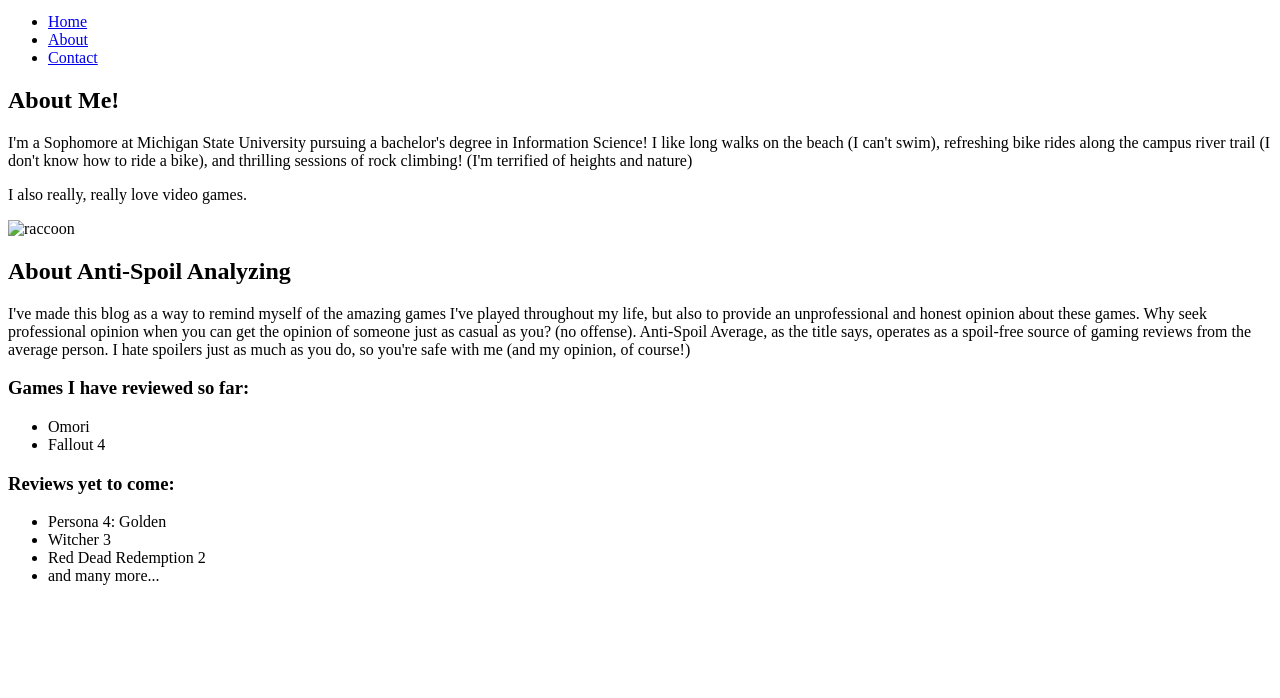
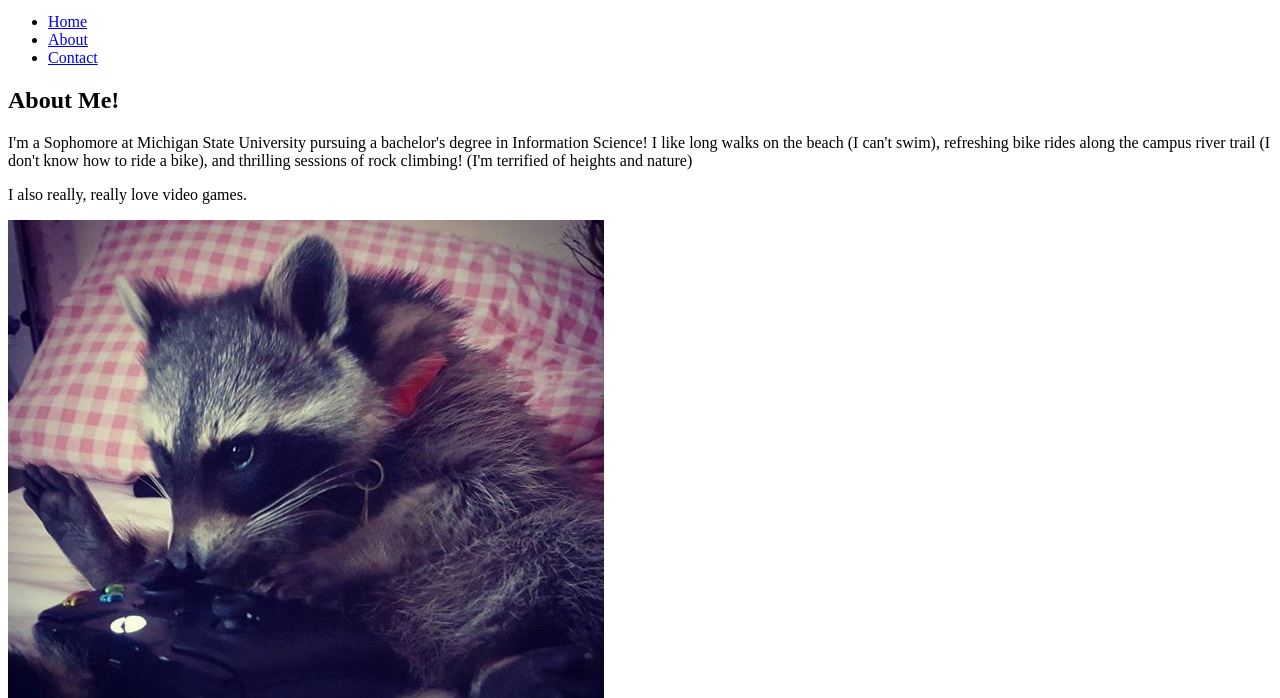
Before and after one commit to brooklando/mi349_blog, a plain HTML site: page about.html in a window 1280 px wide. Shown: the part 101-799 px from the top of the page. Drawn offline with Linux system fonts and the light colour scheme.

Commit message:
fixed jpg

```diff
--- a/about.html
+++ b/about.html
@@ -24,7 +24,7 @@
             ride a bike), and thrilling sessions of rock climbing! (I'm terrified of heights and nature)
         </p>
         <p>I also really, really love video games.</p>
-        <p><img alt="raccoon" src="images/raccoon.jpeg"></p>
+        <p><img alt="raccoon" src="images/raccoon.jpg"></p>
         <h2>About Anti-Spoil Analyzing</h2>
         <p>I've made this blog as a way to remind myself of the amazing games I've played throughout my life, but also to
             provide an unprofessional and honest opinion about these games. Why seek professional opinion when you can get the opinion
```
